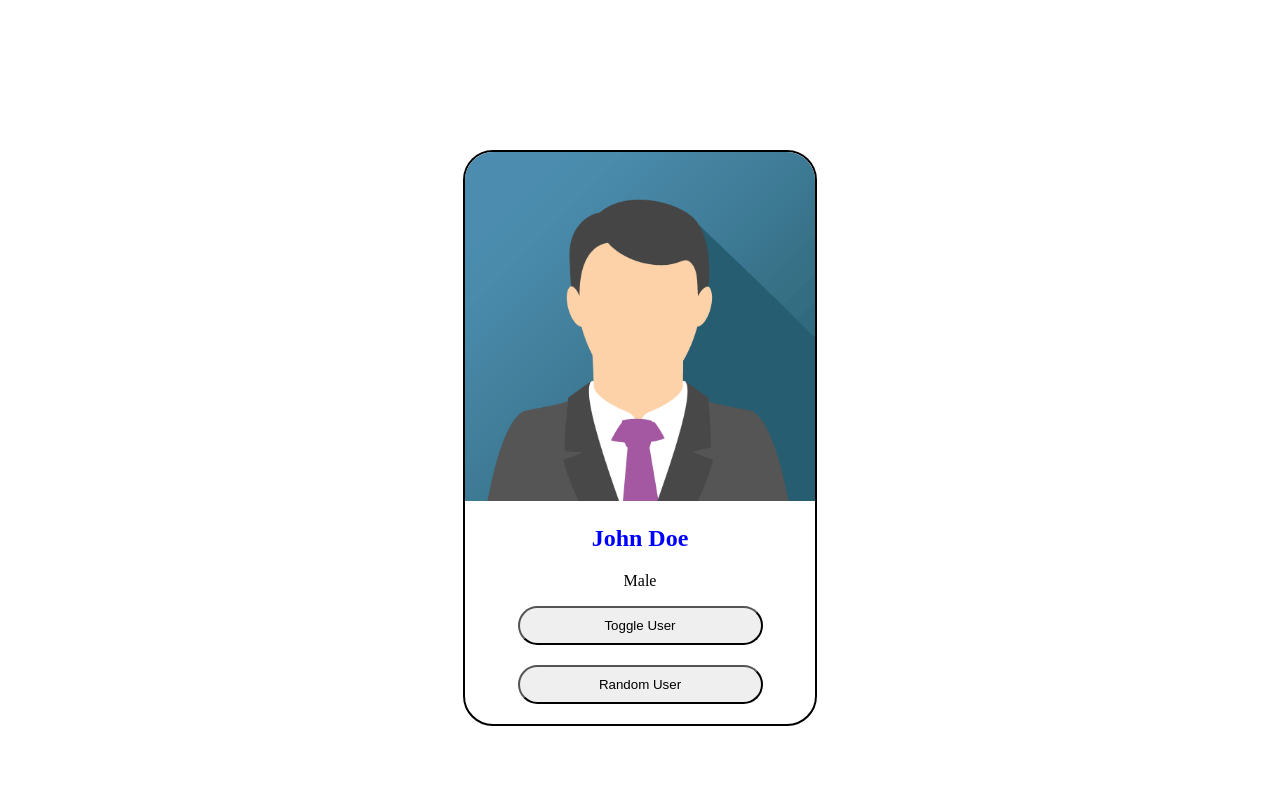
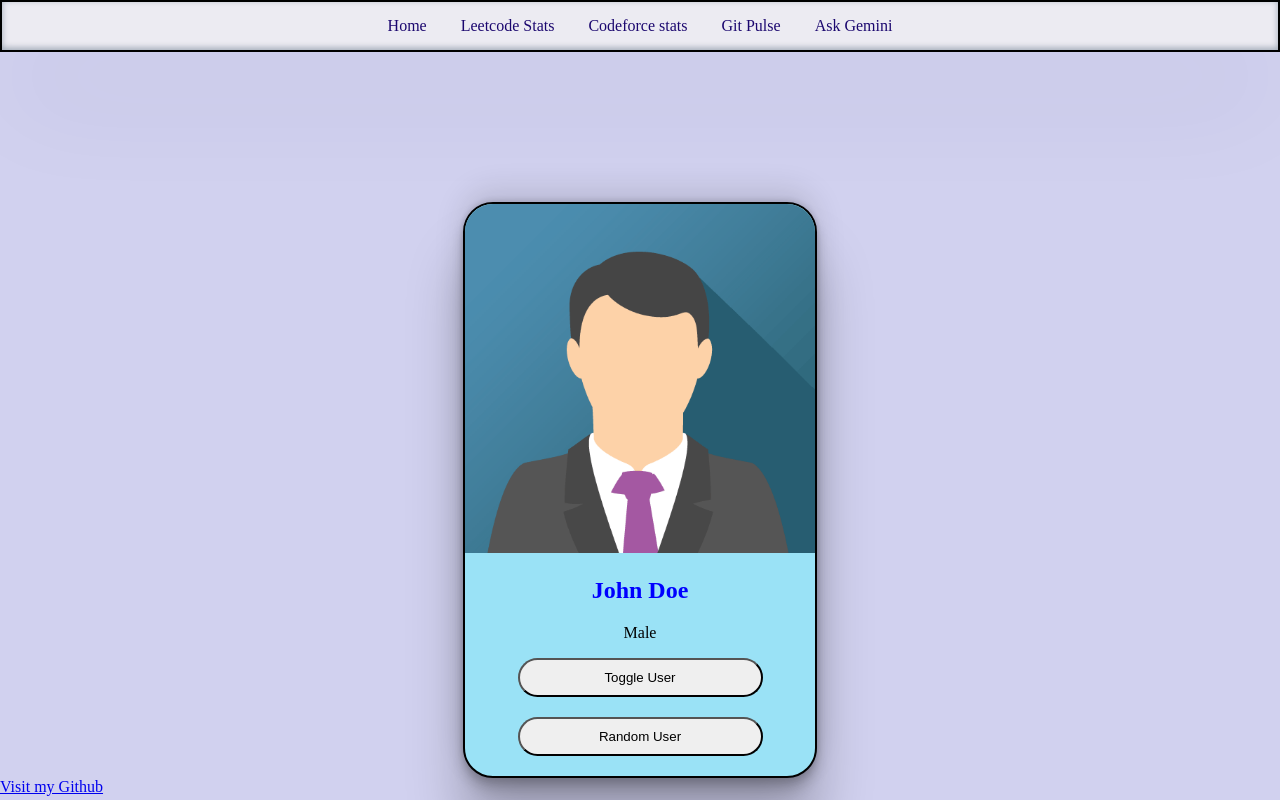
Before and after one commit to dsathwika/WebDev, a website: page Frontend/index.html in a window 1280 px wide. Drawn offline with Linux system fonts and the light colour scheme.

Commit message:
styles added to navbar and body

```diff
--- a/Frontend/index.html
+++ b/Frontend/index.html
@@ -7,6 +7,15 @@
     <link rel="stylesheet" href="styles.css">
 </head>
 <body>
+
+    <div class="navbar">
+        <a href="">Home</a>
+        <a href="">Leetcode Stats</a>
+        <a href="">Codeforce stats</a>
+        <a href="">Git Pulse</a>
+        <a href="">Ask Gemini</a>
+    </div>
+
     <div class="card">
         <img src="john.png" alt="John Doe" class="profile-image" id="user-image">
         <h2  id="user-name">John Doe</h2>
@@ -16,6 +25,7 @@
     </div>
 
 
+    <a href="https://github.com/dsathwika/WebDev.git" target="_blank">Visit my Github</a>
     <script src="index.js"></script>
 </body>
 </html>
--- a/Frontend/styles.css
+++ b/Frontend/styles.css
@@ -11,6 +11,9 @@ h2{
     margin-top:150px;
     margin-left: auto;
     margin-right: auto;
+    background-color: rgb(154, 226, 246);
+    box-shadow: rgba(0, 0, 0, 0.25) 0px 54px 55px, rgba(0, 0, 0, 0.12) 0px -12px 30px, rgba(0, 0, 0, 0.12) 0px 4px 6px, rgba(0, 0, 0, 0.17) 0px 12px 13px, rgba(0, 0, 0, 0.09) 0px -3px 5px;
+
 }
 .card img {
     width: 100%;
@@ -25,6 +28,31 @@ h2{
 }
 .card button:hover{
     color:aqua;
-    background-color: black;
+    background-color: rgb(51, 5, 5);
     cursor:pointer;
 }
+
+.navbar {
+    border:2px solid black;
+    text-align: center;
+    padding: 15px;
+    background-color: rgb(236, 235, 242);
+    box-shadow: rgba(50, 50, 93, 0.25) 0px 50px 100px -20px, rgba(0, 0, 0, 0.3) 0px 30px 60px -30px, rgba(10, 37, 64, 0.35) 0px -2px 6px 0px inset;
+}
+
+.navbar a {
+   padding: 15px;
+   text-decoration: none;
+   color: rgb(27, 7, 111);
+
+}
+
+.navbar a:hover {
+    color: rgb(13, 152, 152);
+    cursor:pointer;
+}
+
+body {
+    background-color: rgb(209, 209, 239);
+    margin: 0;
+}
```
